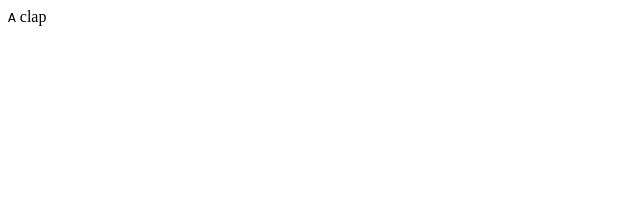
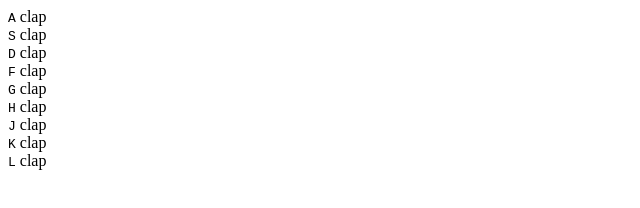
Before and after one commit to farukci/JS30-01-JavaScript-Drum-Kit, a plain HTML site: page index.html in a window 1280 px wide. Shown: the whole page, without its empty margins (0-640 px from the left). Drawn offline with Linux system fonts and the light colour scheme.

Commit message:
index.html updated

```diff
--- a/index.html
+++ b/index.html
@@ -13,6 +13,38 @@
             <kbd>A</kbd>
             <span class="sound">clap</span>
         </div>
+        <div data-key="83" class="key">
+            <kbd>S</kbd>
+            <span class="sound">clap</span>
+        </div>
+        <div data-key="65" class="key">
+            <kbd>D</kbd>
+            <span class="sound">clap</span>
+        </div>
+        <div data-key="65" class="key">
+            <kbd>F</kbd>
+            <span class="sound">clap</span>
+        </div>
+        <div data-key="65" class="key">
+            <kbd>G</kbd>
+            <span class="sound">clap</span>
+        </div>
+        <div data-key="65" class="key">
+            <kbd>H</kbd>
+            <span class="sound">clap</span>
+        </div>
+        <div data-key="65" class="key">
+            <kbd>J</kbd>
+            <span class="sound">clap</span>
+        </div>
+        <div data-key="65" class="key">
+            <kbd>K</kbd>
+            <span class="sound">clap</span>
+        </div>
+        <div data-key="65" class="key">
+            <kbd>L</kbd>
+            <span class="sound">clap</span>
+        </div>
     </div>
 
 </body>
```
